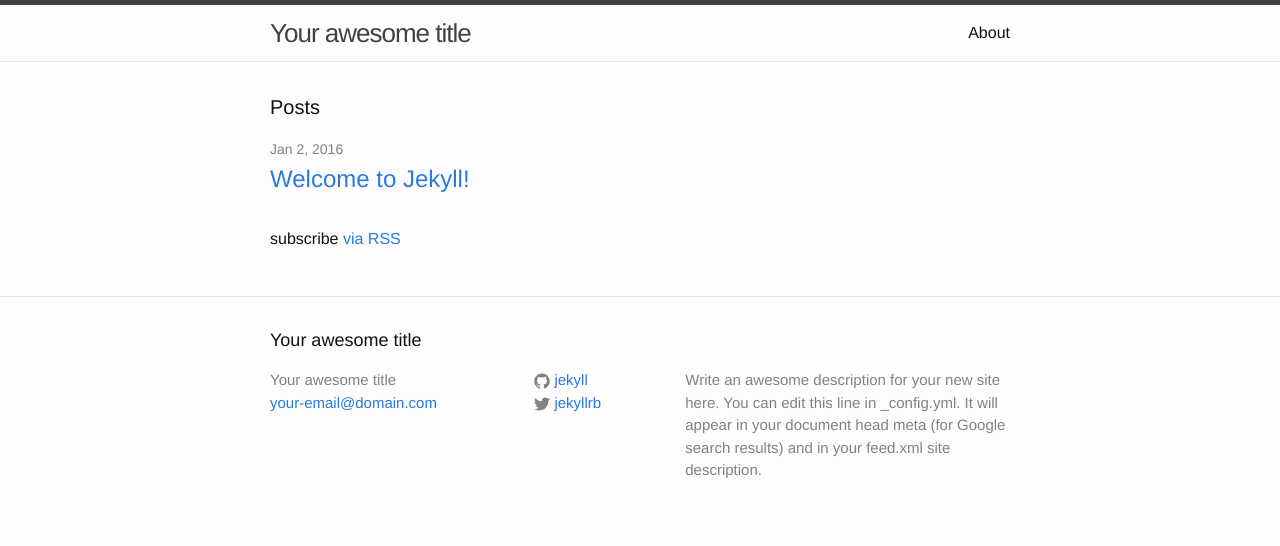
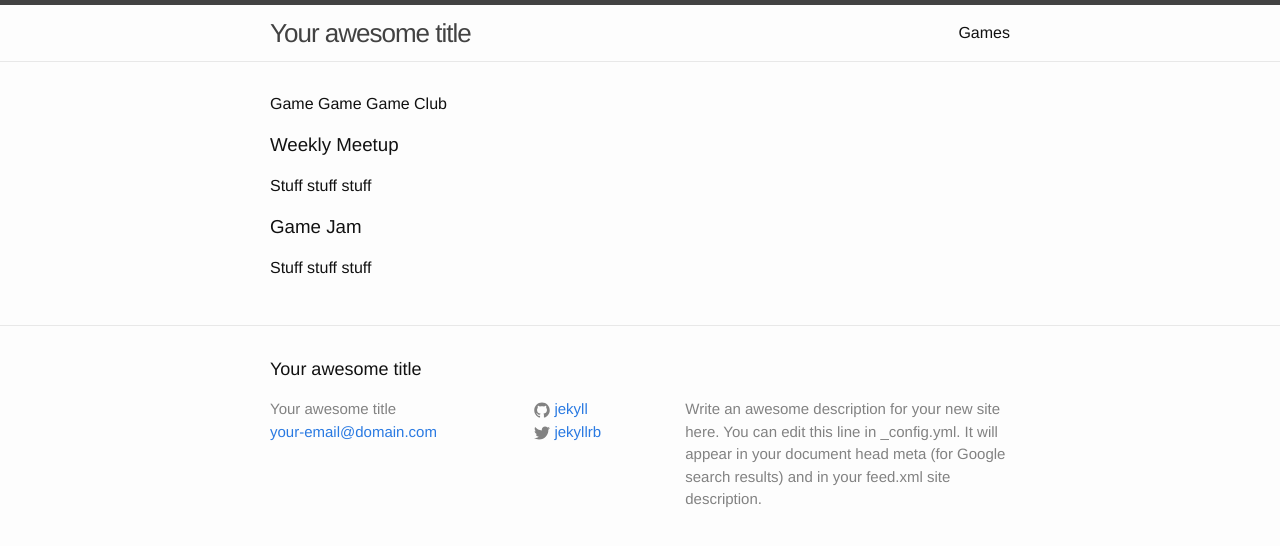
Before and after one commit to BCIT-GameDevClub/BCITOldWebsite, a Jekyll site: the page built from index.html, in a window 1280 px wide. Shown: the top 546 px of the page. Built offline with Jekyll 4.4.1, drawn with Linux system fonts in a browser that asks for light colours.

Commit message:
Modifying template site to have a different about and games page.

```diff
--- a/_sass/_layout.scss
+++ b/_sass/_layout.scss
@@ -175,7 +175,7 @@
     font-size: 20px;
 }
 
-.post-list {
+.game-list {
     margin-left: 0;
     list-style: none;
 
@@ -184,12 +184,12 @@
     }
 }
 
-.post-meta {
+.game-meta {
     font-size: $small-font-size;
     color: $grey-color;
 }
 
-.post-link {
+.game-link {
     display: block;
     font-size: 24px;
 }
@@ -199,11 +199,11 @@
 /**
  * Posts
  */
-.post-header {
+.game-header {
     margin-bottom: $spacing-unit;
 }
 
-.post-title {
+.game-title {
     font-size: 42px;
     letter-spacing: -1px;
     line-height: 1;
@@ -213,7 +213,7 @@
     }
 }
 
-.post-content {
+.game-content {
     margin-bottom: $spacing-unit;
 
     h2 {
--- a/index.html
+++ b/index.html
@@ -2,22 +2,11 @@
 layout: default
 ---
 
-<div class="home">
+<p>Game Game Game Club</p>
 
-  <h1 class="page-heading">Posts</h1>
 
-  <ul class="post-list">
-    {% for post in site.posts %}
-      <li>
-        <span class="post-meta">{{ post.date | date: "%b %-d, %Y" }}</span>
+<h3>Weekly Meetup</h3>
+<p>Stuff stuff stuff</p>
 
-        <h2>
-          <a class="post-link" href="{{ post.url | prepend: site.baseurl }}">{{ post.title }}</a>
-        </h2>
-      </li>
-    {% endfor %}
-  </ul>
-
-  <p class="rss-subscribe">subscribe <a href="{{ "/feed.xml" | prepend: site.baseurl }}">via RSS</a></p>
-
-</div>
+<h3>Game Jam</h3>
+<p>Stuff stuff stuff</p>
```
Also changed, not shown: _posts/2016-01-02-game.md (added, +7 -0 lines), _posts/2016-01-02-welcome-to-jekyll.markdown (deleted, +0 -25 lines), _posts/2016-01-06-game2.md (added, +7 -0 lines), about.md (+0 -5 lines), games.md (added, +24 -0 lines), _layouts/game.html (renamed from _layouts/post.html), img/temp.jpg (added).
